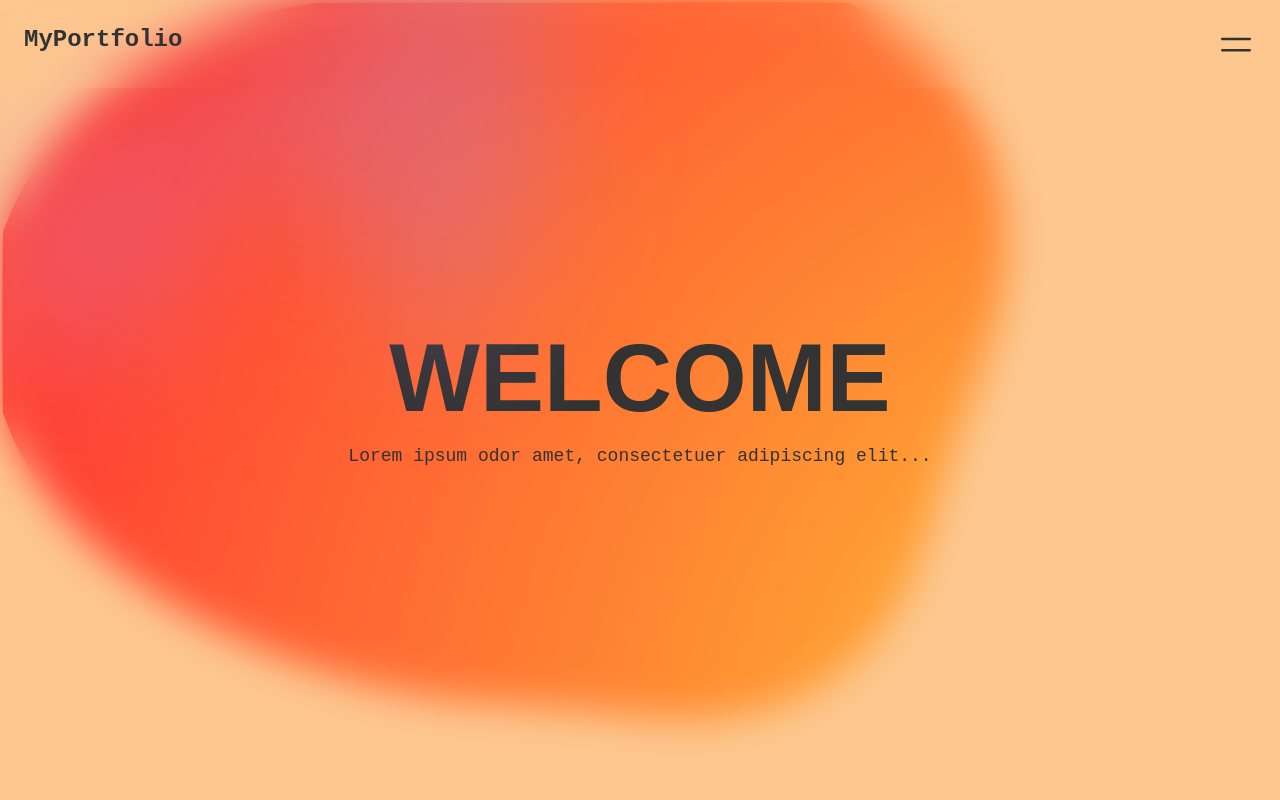
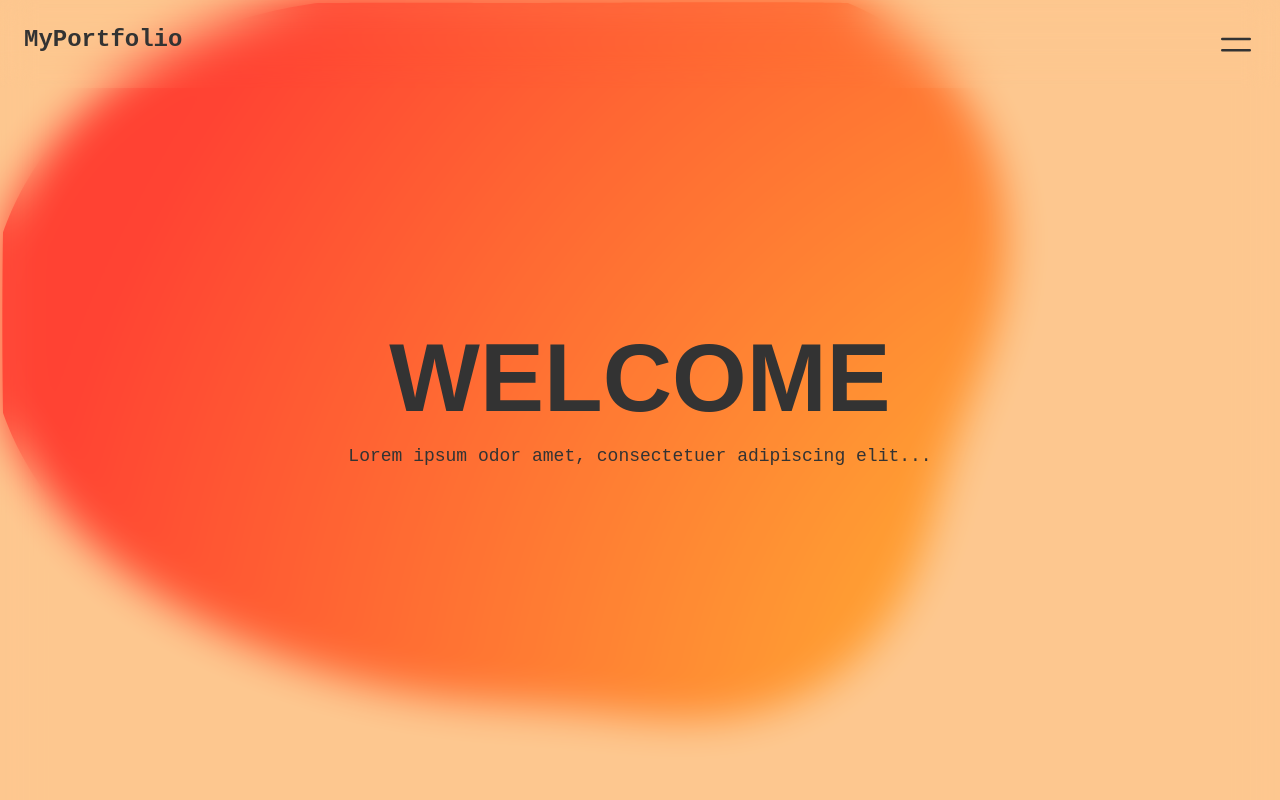
Before and after one commit to dillguill/dillguill.github.io, a Next.js app: page / in a window 1280 px wide. Shown: the top 800 px of the page. Built offline with nearby package versions, Linux system fonts and the light colour scheme.

Commit message:
Removed color blobs from Contact.js

```diff
--- a/src/app/components/Contact.js
+++ b/src/app/components/Contact.js
@@ -23,18 +23,6 @@
 
   return (
     <div className="isolate px-6 py-24 sm:py-32 lg:px-8">
-      <div
-        aria-hidden="true"
-        className="absolute inset-x-0 top-[-10rem] -z-10 transform-gpu overflow-hidden blur-3xl sm:top-[-20rem]"
-      >
-        <div
-          style={{
-            clipPath:
-              'polygon(74.1% 44.1%, 100% 61.6%, 97.5% 26.9%, 85.5% 0.1%, 80.7% 2%, 72.5% 32.5%, 60.2% 62.4%, 52.4% 68.1%, 47.5% 58.3%, 45.2% 34.5%, 27.5% 76.7%, 0.1% 64.9%, 17.9% 100%, 27.6% 76.8%, 76.1% 97.7%, 74.1% 44.1%)',
-          }}
-          className="relative left-1/2 -z-10 aspect-[1155/678] w-[36.125rem] max-w-none -translate-x-1/2 rotate-[30deg] bg-gradient-to-tr from-[#ff80b5] to-[#9089fc] opacity-30 sm:left-[calc(50%-40rem)] sm:w-[72.1875rem]"
-        />
-      </div>
       <div className="mx-auto max-w-2xl text-center">
         <h2 className="text-balance text-4xl font-semibold tracking-tight sm:text-5xl">Contact</h2>
         <p className="mt-2 text-lg/8">Aute magna irure deserunt veniam aliqua magna enim voluptate.</p>
```
